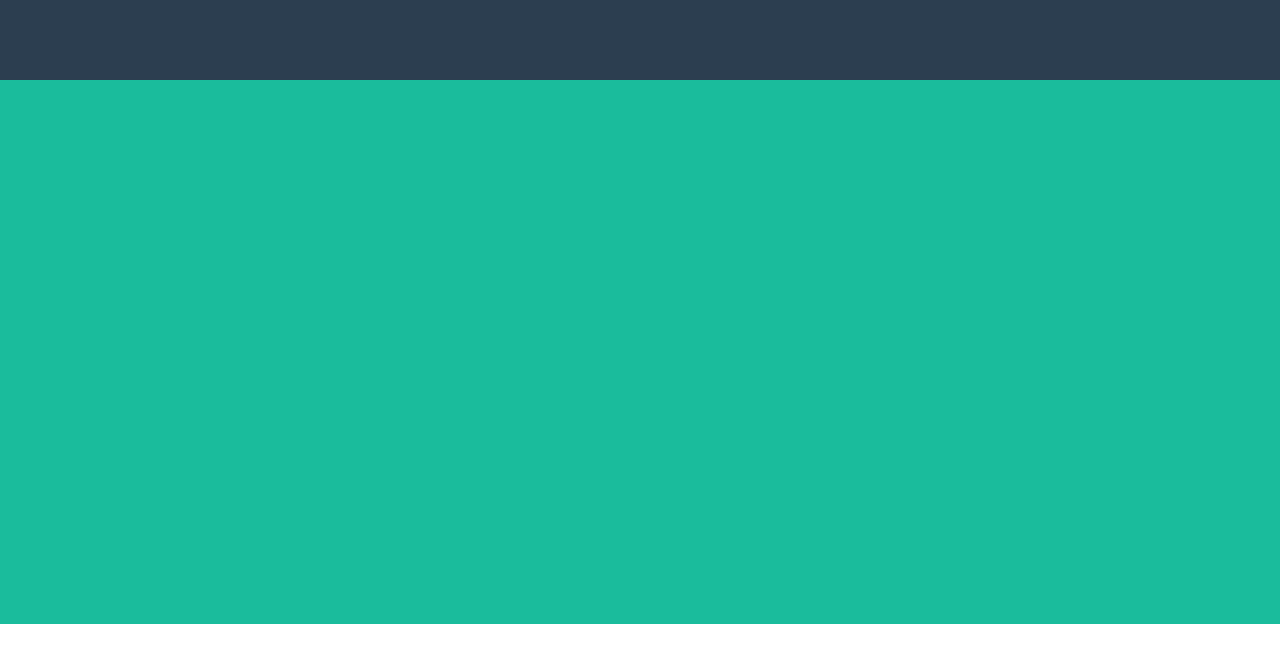
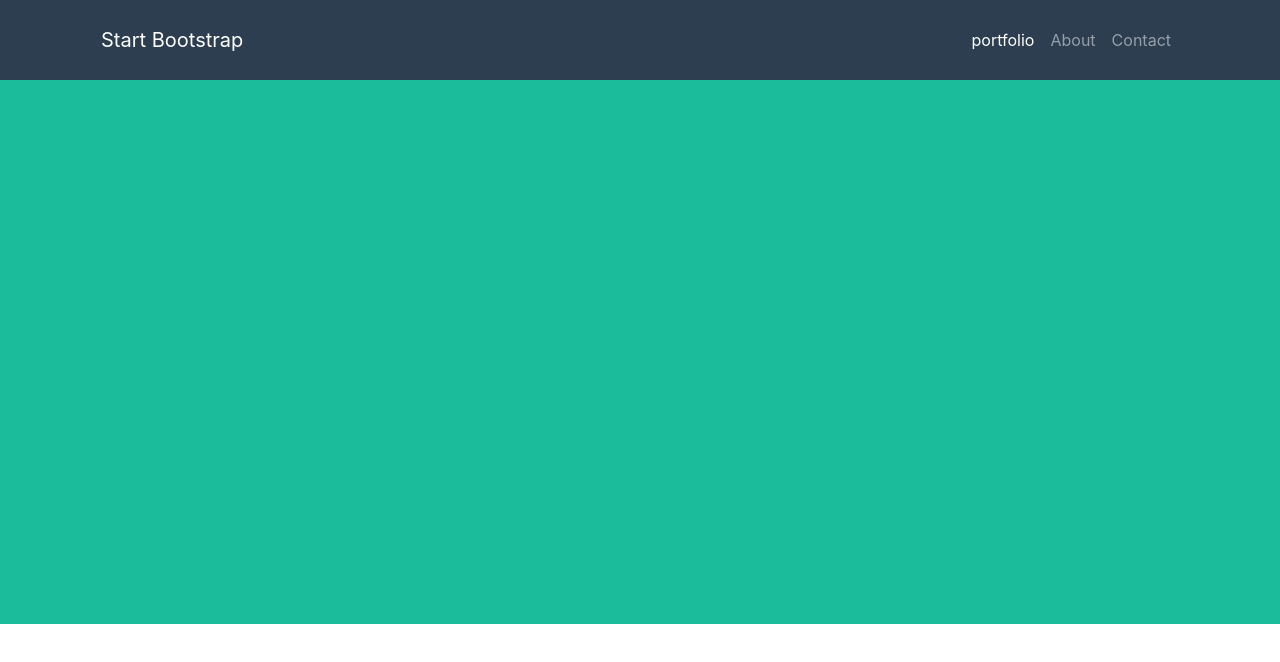
Before and after one commit to Mohammad-Eftekhari/bootstrap-landingpage, a plain HTML site: page index.html in a window 1280 px wide. Shown: the top 662 px of the page. Drawn offline with nearby package versions, Linux system fonts and the light colour scheme.

Commit message:
add header navbar

```diff
--- a/index.html
+++ b/index.html
@@ -12,7 +12,30 @@
   </head>
   <body>
       <!-- header -->
-    <div class="my-header w-100"></div>
+    <div class="my-header w-100">
+        <div class="container w-100 h-100">
+            <nav class="navbar navbar-expand-lg navbar-dark h-100 w-100 d-flex justify-content-between">
+                <a class="navbar-brand" href="#">Start Bootstrap</a>
+                <button class="navbar-toggler" type="button" data-toggle="collapse" data-target="#navbarTogglerDemo02" aria-controls="navbarTogglerDemo02" aria-expanded="false" aria-label="Toggle navigation">
+                  <span class="navbar-toggler-icon"></span>
+                </button>
+
+                <div class="collapse navbar-collapse" id="navbarTogglerDemo02">
+                  <ul class="navbar-nav mt-2 mt-lg-0 ml-auto">
+                    <li class="nav-item active">
+                      <a class="nav-link" href="#">portfolio</a>
+                    </li>
+                    <li class="nav-item">
+                      <a class="nav-link" href="#">About</a>
+                    </li>
+                    <li class="nav-item">
+                      <a class="nav-link" href="#">Contact</a>
+                    </li>
+                  </ul>
+                </div>
+              </nav>
+        </div>
+    </div>
     <!-- slide 1 -->
     <div class="slide-1 w-100"></div>
     <!-- slide 2 -->
```
Also changed, not shown: pic/avataaars.svg (added).
